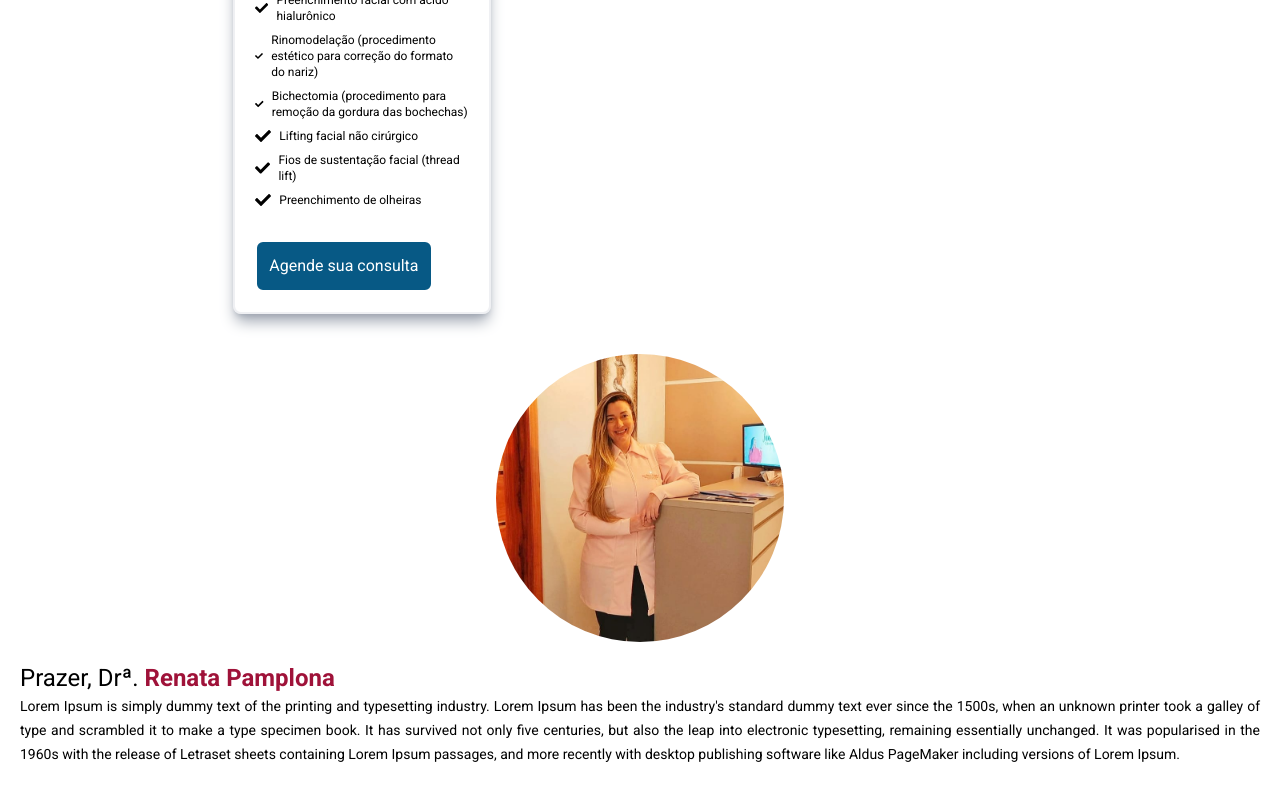
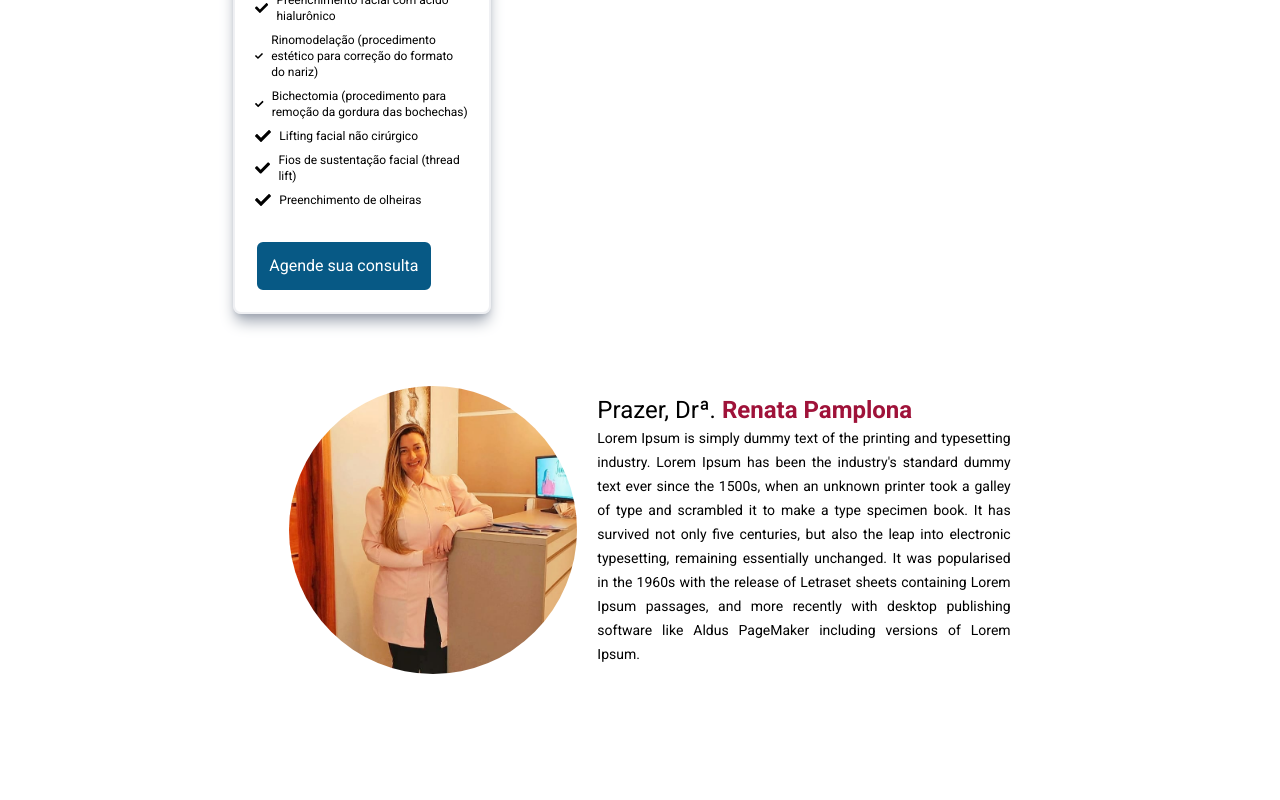
Before and after one commit to brunoprestesap/page-renata, a React (Vite) app: page / in a window 1280 px wide. Shown: the part 3759-4559 px from the top of the page. After the commit the page ends 4485 px from the top, so only its background shows below. Built offline with nearby package versions, Linux system fonts and the light colour scheme.

Commit message:
posicionamento do perfil

```diff
--- a/src/components/Perfil.jsx
+++ b/src/components/Perfil.jsx
@@ -3,15 +3,15 @@ import perfil from '../assets/perfil_.jpeg'
 
 const Perfil = () => {
   return (
-    <div className='p-5 flex flex-col justify-center items-center'>
-        <div>
+    <div className='px-5 py-10 md:w-full flex flex-col md:flex-row justify-center items-center'>
+        <div className='mx-5'>
             <img
             className='object-cover w-72 h-72 rounded-full'
             src={perfil}
             alt='foto de perfil'
-            ></img>
+            />
         </div>
-        <div className='my-5'>
+        <div className='my-5 md:w-2/6'>
             <h2 className='text-2xl text-centerS'>Prazer, Drª. <span className='font-bold text-rose-800'>Renata Pamplona</span></h2>
             <p className='text-sm leading-6 text-justify'>
             Lorem Ipsum is simply dummy text of the printing and typesetting industry.
```
